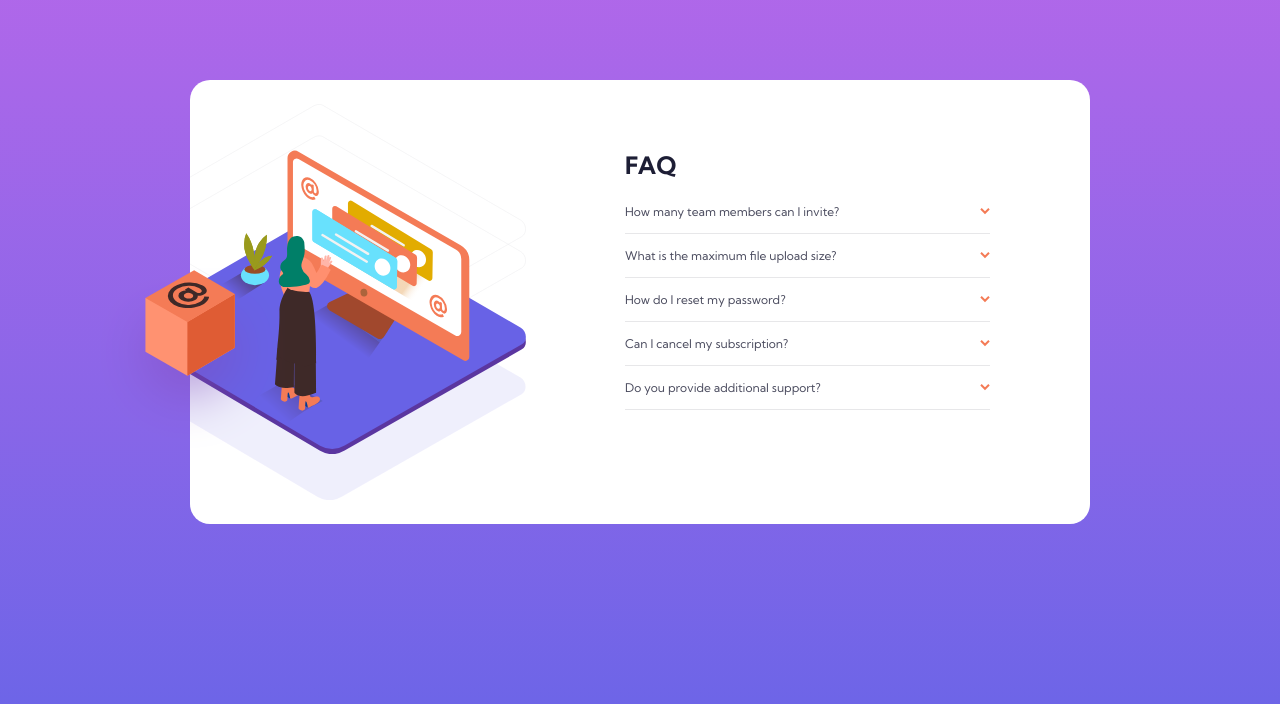
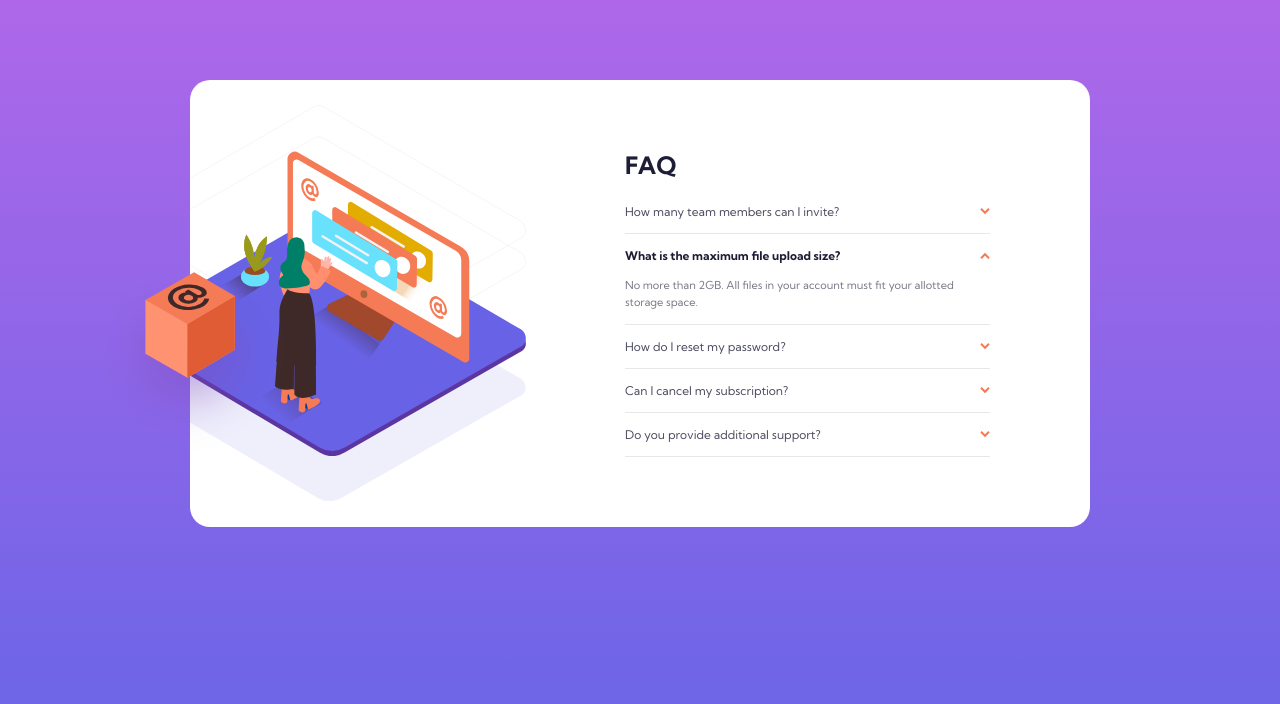
Before and after one commit to subu-v/faq-accordian-component, a plain HTML site: page index.html in a window 1280 px wide. Drawn offline with Linux system fonts and the light colour scheme.

Commit message:
Update index.html

```diff
--- a/index.html
+++ b/index.html
@@ -68,10 +68,10 @@
             </div>
           </div>
           <div class="accordian__item">
-            <button class="accordian__question">
+            <button class="accordian__question open">
               What is the maximum file upload size?
             </button>
-            <div class="accordian__collapse collapse">
+            <div class="accordian__collapse collapse open">
               <div class="accordian__content">
                 No more than 2GB. All files in your account must fit your
                 allotted storage space.
```
